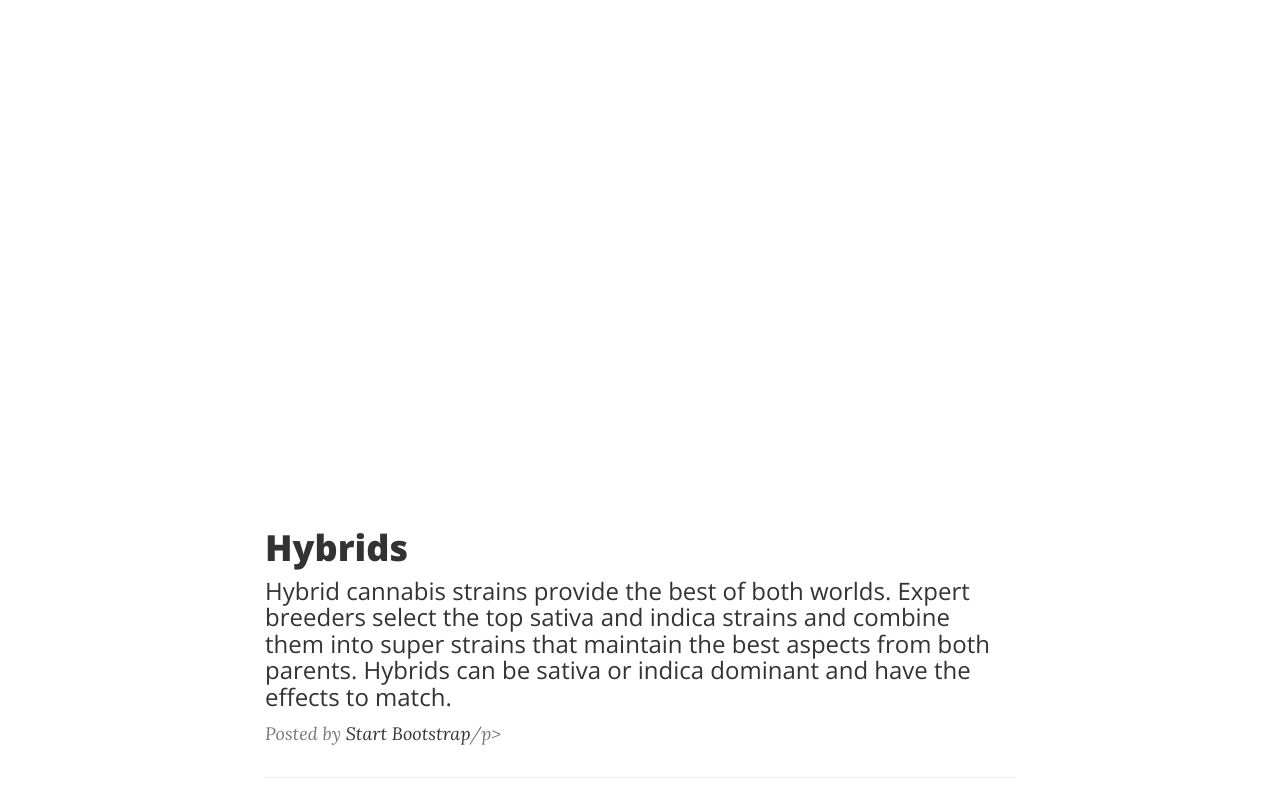
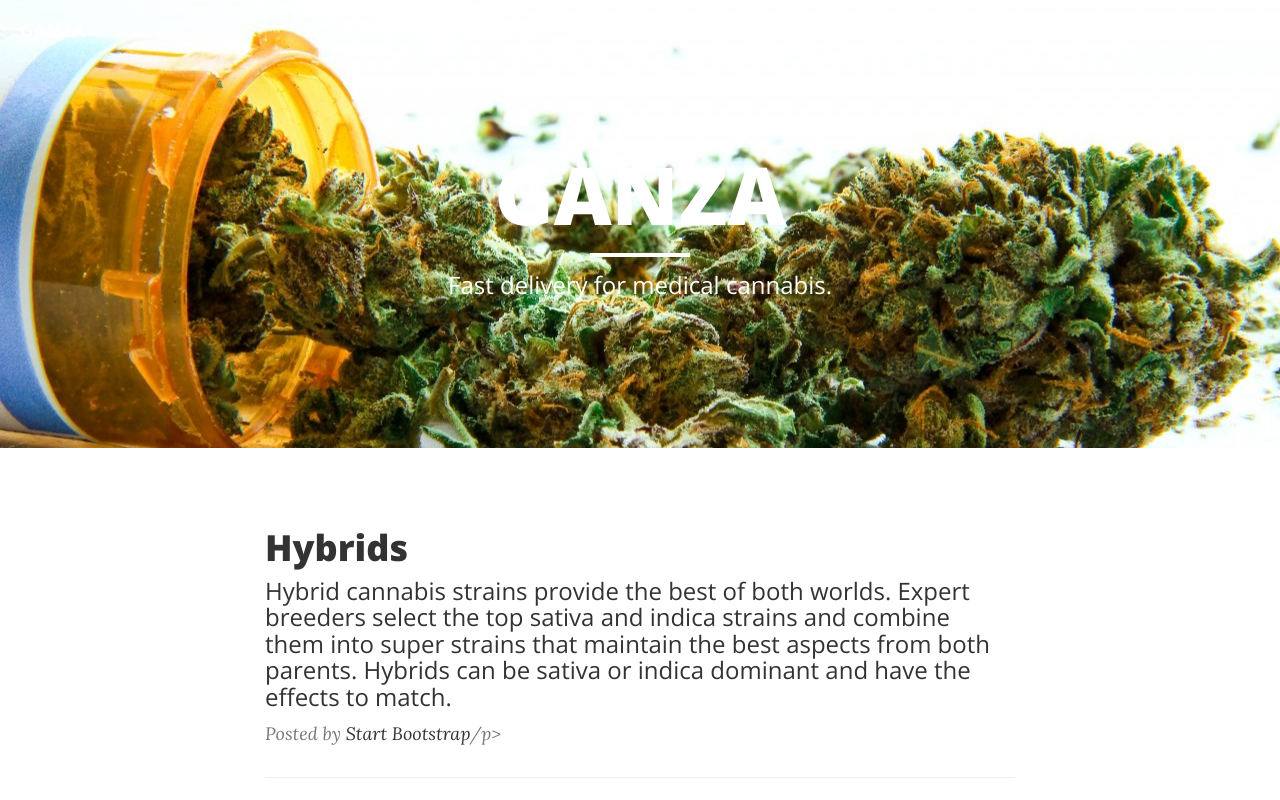
Before and after one commit to madausma/madausma.github.io, a website: page index.html in a window 1280 px wide. Shown: the top 800 px of the page. Drawn offline with nearby package versions, Linux system fonts and the light colour scheme.

Commit message:
Update index.html

```diff
--- a/index.html
+++ b/index.html
@@ -69,7 +69,7 @@
 
     <!-- Page Header -->
     <!-- Set your background image for this header on the line below. -->
-    <header class="intro-header" style="background-image: url('img/home-bg.jpg')">
+    <header class="intro-header" style="background-image: url('img/indexpic.jpg')">
         <div class="container">
             <div class="row">
                 <div class="col-lg-8 col-lg-offset-2 col-md-10 col-md-offset-1">
```
